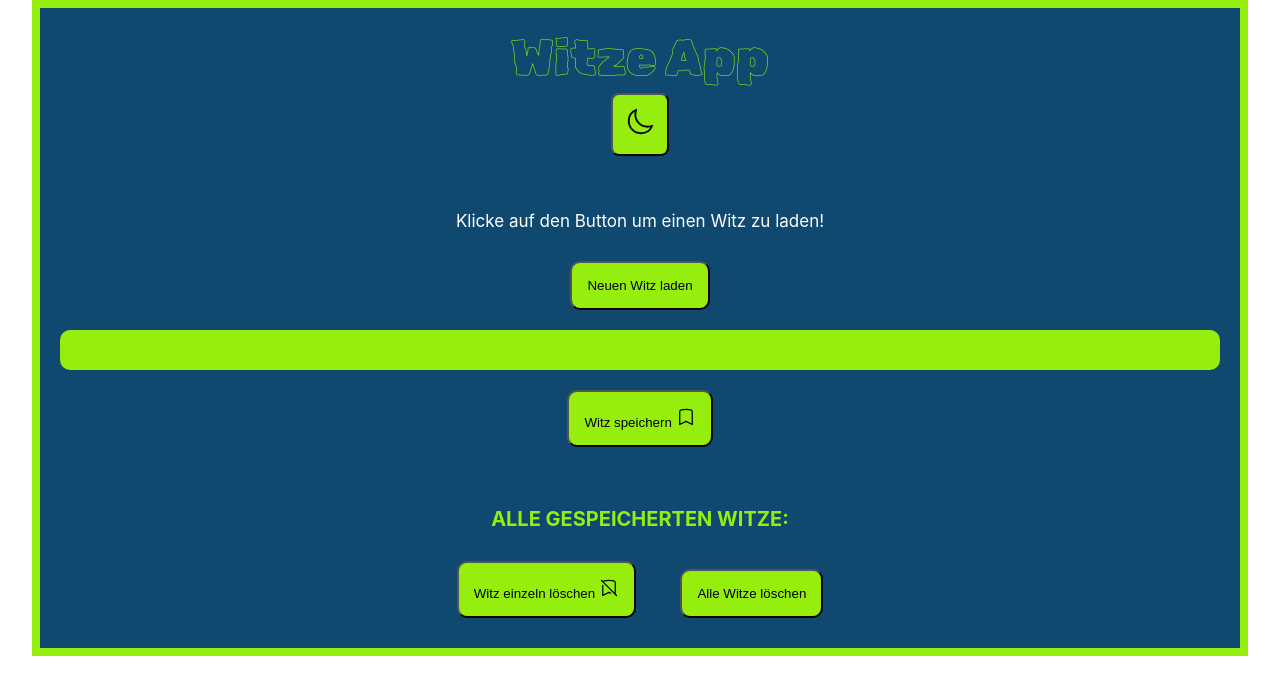
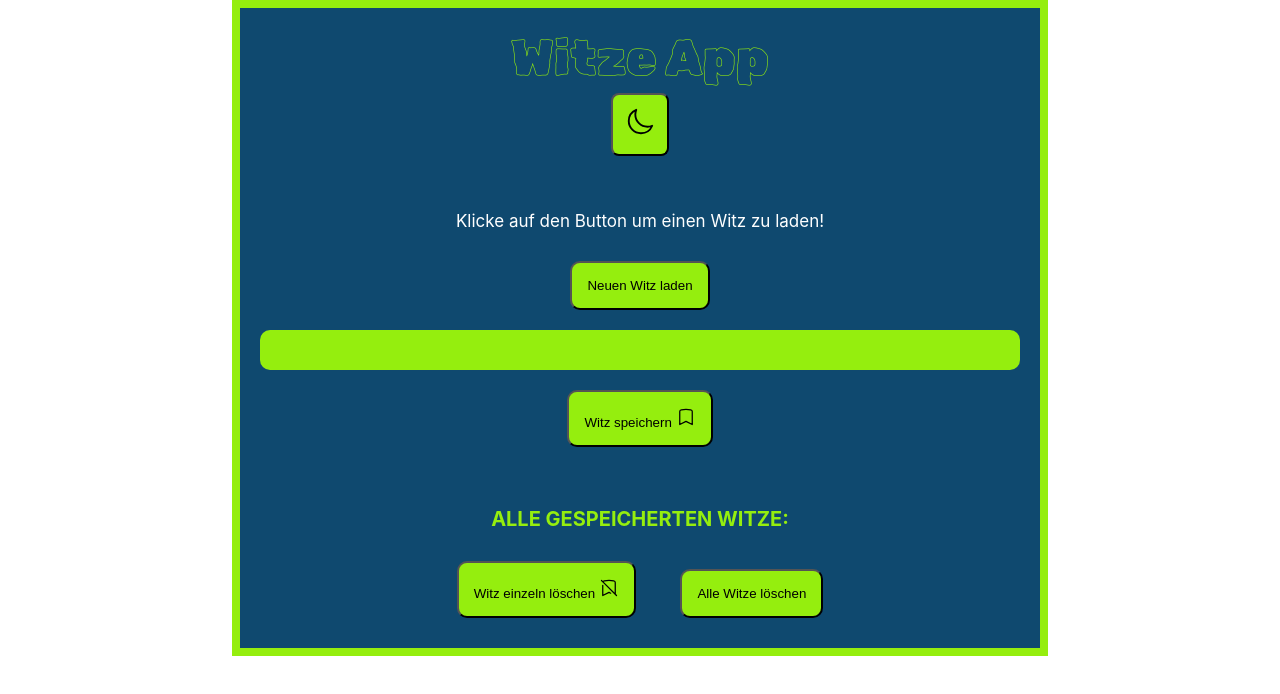
Before and after one commit to devjasmin/Joke-App, a website built with Vite: page index.html in a window 1280 px wide. Built offline with nearby package versions, Linux system fonts and the light colour scheme; files whose address does not match are found by name; a web font is replaced by a local one.

Commit message:
Schriftarten

```diff
--- a/style.scss
+++ b/style.scss
@@ -16,7 +16,7 @@
 body {
   margin: 0;
   padding: 0;
-  font-family: Inter;
+  font-family: Inter, sans-serif;
 }
 
 body.darkmode {
@@ -25,8 +25,8 @@ body.darkmode {
 }
 
 .jokes-app {
-  max-width: 1200px;
-  max-height: 1200px;
+  max-width: 800px;
+  max-height: 800px;
   margin: auto;
   border: 8px solid var(--secondary-color);
 }
@@ -38,7 +38,7 @@ body.darkmode {
 
 .jokes-app__title {
   font-size: 50px;
-  font-family: RubikScribble-Regular;
+  font-family: RubikScribble-Regular, cursive;
   background-color: var(--primary-color);
   color: var(--secondary-color);
   padding: 20px;
```
